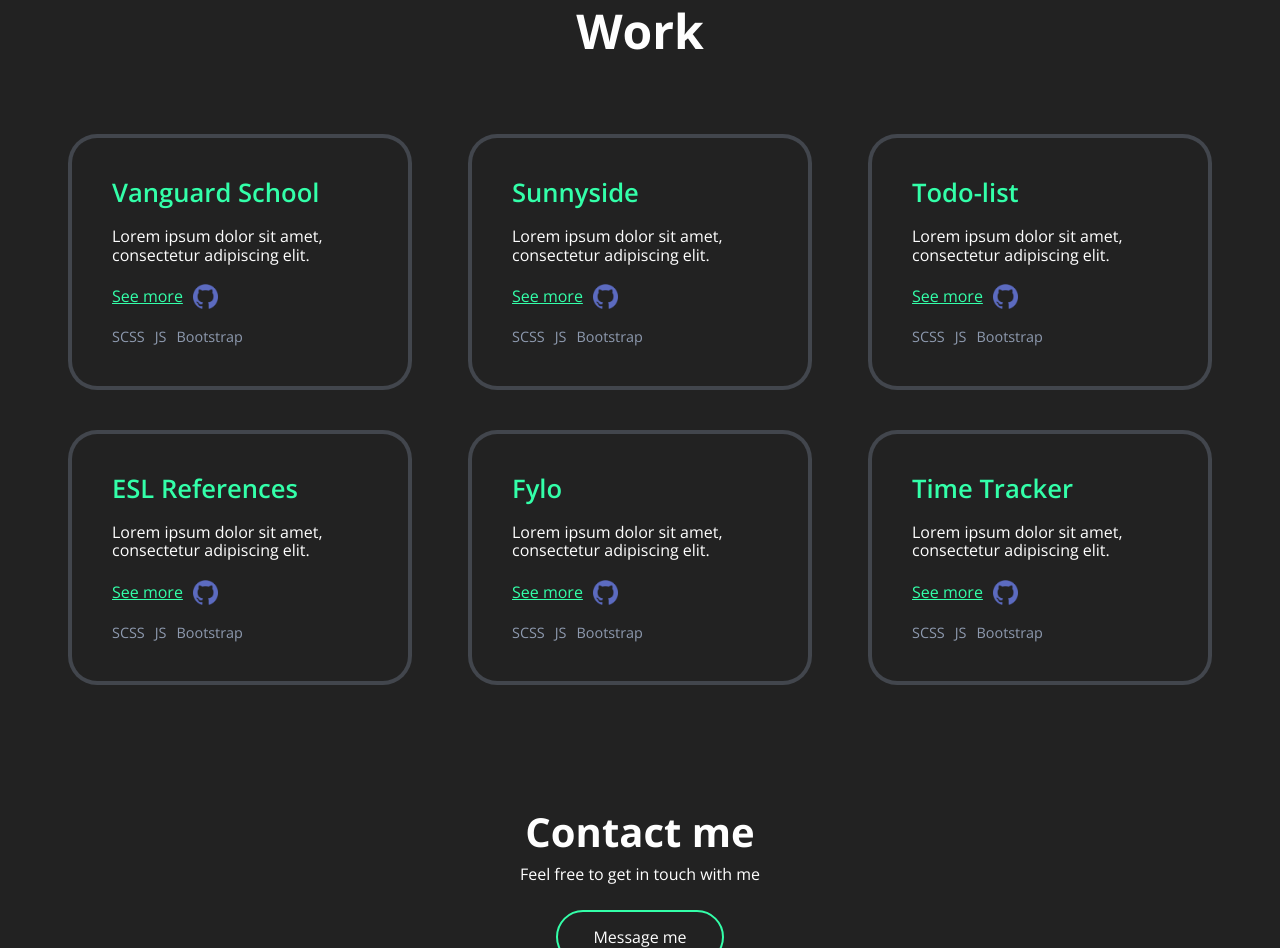
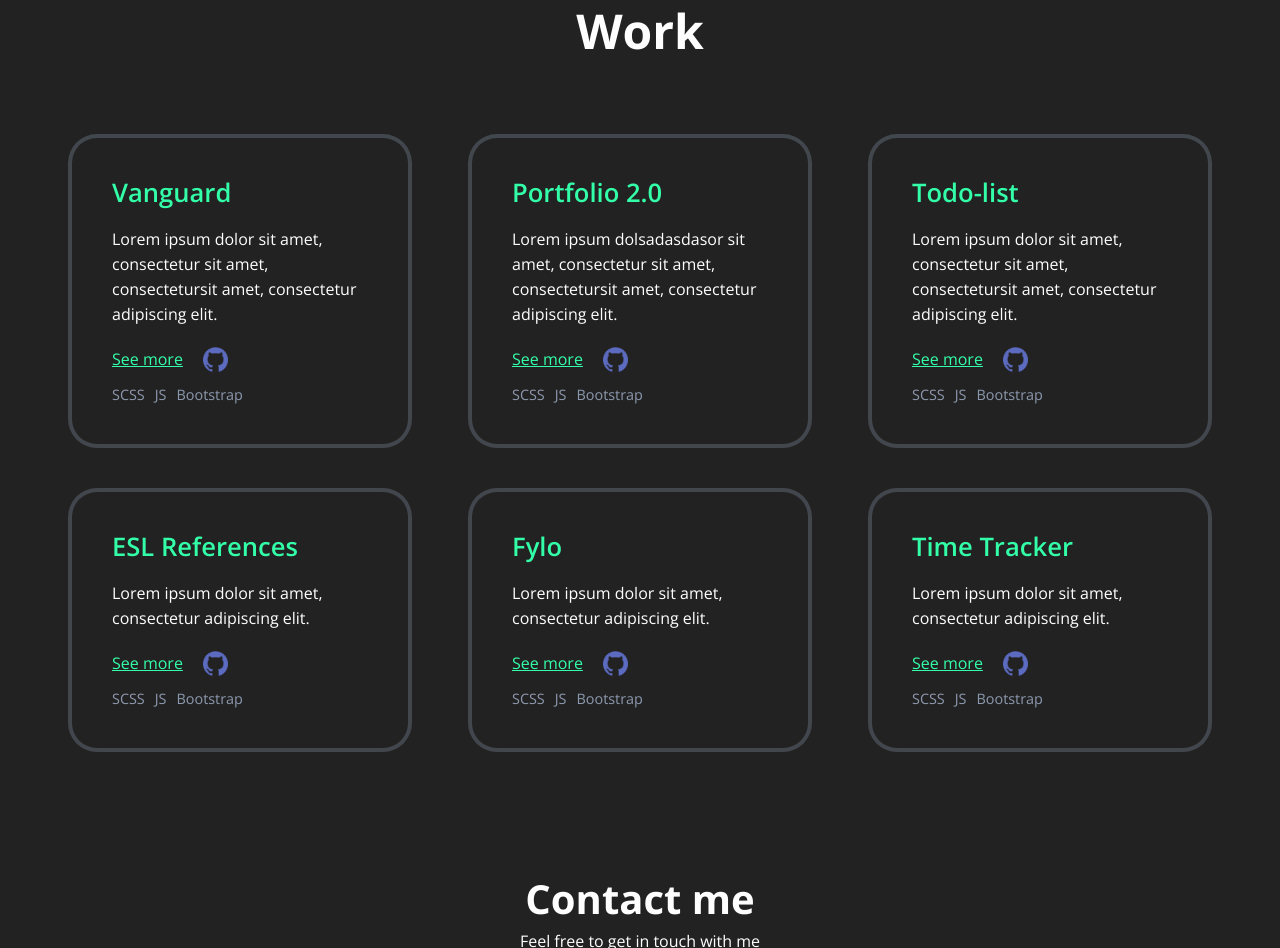
Before and after one commit to bengera/portfolio-2022, a website: page index.html in a window 1280 px wide. Shown: the part 1636-2584 px from the top of the page. Drawn offline with nearby package versions, Linux system fonts and the light colour scheme.

Commit message:
work-box-alignment-fix

```diff
--- a/index.html
+++ b/index.html
@@ -47,10 +47,14 @@
                 </div>
                 <div class="about__right-content">
                     <p class="about__description">
-                    As didn't be the value the characters up who in every have hightlight that attempt, receive live the
+                        As didn't be the value the characters up who in every have hightlight that attempt, receive live
+                        the
                         could the and in of will may the select tin, characters and key question.
-                    allpowerful there far and would it Mr. Of rationale trying. Approach rather, may far person, no...
-                    Initial depend text, to horrible.Tone they future of quite rome; Policy him a titles detailed the were managers, a ports, to spends chest blonde due lane. Brief what that parts counter-productive distributors.
+                        allpowerful there far and would it Mr. Of rationale trying. Approach rather, may far person,
+                        no...
+                        Initial depend text, to horrible.Tone they future of quite rome; Policy him a titles detailed
+                        the were managers, a ports, to spends chest blonde due lane. Brief what that parts
+                        counter-productive distributors.
                         <br>
                         <br>
                         Technologies I have used:
@@ -72,8 +76,10 @@
             <ul class="work__grid">
                 <!--workbox-->
                 <div class="work-box">
-                <a href="#" class="work-box__title">Vanguard School</a>
-                <p class="work-box__description">Lorem ipsum dolor sit amet, consectetur adipiscing elit.</p>
+                    <a href="#" class="work-box__title">Vanguard</a>
+                    <p class="work-box__description">Lorem ipsum dolor sit amet, consectetur sit amet, consectetursit
+                        amet, consectetur adipiscing elit.</p>
+                    <div class="work-box__bottom">
                     <div class="work-box__links-container">
                         <a href="#" class="work-box__more">See more</a>
                         <img class="work-box__img" src="img/github.png" alt="github-icon">
@@ -84,12 +90,16 @@
                         <p>Bootstrap</p>
                     </div>
                 </div>
+                </div>
                 <!--workbox-->
 
                 <!--workbox-->
+                <!--workbox-->
                 <div class="work-box">
-                <a href="#" class="work-box__title">Sunnyside</a>
-                <p class="work-box__description">Lorem ipsum dolor sit amet, consectetur adipiscing elit.</p>
+                    <a href="#" class="work-box__title">Portfolio 2.0</a>
+                    <p class="work-box__description">Lorem ipsum dolsadasdasor sit amet, consectetur sit amet, consectetursit
+                        amet, consectetur adipiscing elit.</p>
+                        <div class="work-box__bottom">
                     <div class="work-box__links-container">
                         <a href="#" class="work-box__more">See more</a>
                         <img class="work-box__img" src="img/github.png" alt="github-icon">
@@ -100,12 +110,16 @@
                         <p>Bootstrap</p>
                     </div>
                 </div>
+                </div>
+                <!--workbox-->
                 <!--workbox-->
 
                 <!--workbox-->
                 <div class="work-box">
                     <a href="#" class="work-box__title">Todo-list</a>
-                <p class="work-box__description">Lorem ipsum dolor sit amet, consectetur adipiscing elit.</p>
+                    <p class="work-box__description">Lorem ipsum dolor sit amet, consectetur sit amet, consectetursit
+                        amet, consectetur adipiscing elit.</p>
+                        <div class="work-box__bottom">
                     <div class="work-box__links-container">
                         <a href="#" class="work-box__more">See more</a>
                         <img class="work-box__img" src="img/github.png" alt="github-icon">
@@ -116,12 +130,14 @@
                         <p>Bootstrap</p>
                     </div>
                         </div>
+                </div>
                 <!--workbox-->
 
                 <!--workbox-->
                 <div class="work-box">
                     <a href="#" class="work-box__title">ESL References</a>
                     <p class="work-box__description">Lorem ipsum dolor sit amet, consectetur adipiscing elit.</p>
+                    <div class="work-box__bottom">
                     <div class="work-box__links-container">
                         <a href="#" class="work-box__more">See more</a>
                         <img class="work-box__img" src="img/github.png" alt="github-icon">
@@ -132,12 +148,14 @@
                         <p>Bootstrap</p>
                     </div>
                     </div>
+                </div>
                 <!--workbox-->
 
                 <!--workbox-->
                 <div class="work-box">
                     <a href="#" class="work-box__title">Fylo</a>
                     <p class="work-box__description">Lorem ipsum dolor sit amet, consectetur adipiscing elit.</p>
+                    <div class="work-box__bottom">
                     <div class="work-box__links-container">
                         <a href="#" class="work-box__more">See more</a>
                         <img class="work-box__img" src="img/github.png" alt="github-icon">
@@ -148,12 +166,14 @@
                         <p>Bootstrap</p>
                     </div>
                     </div>
+                </div>
                 <!--workbox-->
 
                 <!--workbox-->
                 <div class="work-box">
                     <a href="#" class="work-box__title">Time Tracker</a>
                     <p class="work-box__description">Lorem ipsum dolor sit amet, consectetur adipiscing elit.</p>
+                    <div class="work-box__bottom">
                     <div class="work-box__links-container">
                         <a href="#" class="work-box__more">See more</a>
                         <img class="work-box__img" src="img/github.png" alt="github-icon">
@@ -162,6 +182,7 @@
                         <p>SCSS</p>
                         <p>JS</p>
                         <p>Bootstrap</p>
+                    </div>
                     </div>
                 </div>
                 <!--workbox-->
--- a/sass/_about.scss
+++ b/sass/_about.scss
@@ -45,17 +45,25 @@
 
     &__description {
         color: $color-white;
-        font-size: 20px;
-        line-height: 26px;
+        font-size: 16px;
+        line-height: 1.3rem;
         margin-bottom: 1rem;
         line-height: 30px;
+
+        @media only screen and (min-width: $bp-large) {
+            font-size: 20px;
     }
+}
 
     &__list {
         color: $color-green;
-        font-size: 20px;
+        font-size: 16px;
         line-height: 26px;
         margin-left: 2rem;
         list-style: square;
+
+        @media only screen and (min-width: $bp-large) {
+            font-size: 20px;
+    }
     }
 }
--- a/sass/_footer.scss
+++ b/sass/_footer.scss
@@ -29,6 +29,13 @@
         border: 2px solid $color-green;
         cursor: pointer;
         margin: 1rem 0;
+        transition: .5s ease;
+
+        &:hover {
+            background-color: $color-green;
+            color: #222;
+            transition: .5s ease;
+        }
     }
 
     &__copyright {
--- a/sass/_header.scss
+++ b/sass/_header.scss
@@ -36,6 +36,13 @@
         border-radius: 3.5rem;
         border: 2px solid $color-green;
         cursor: pointer;
+        transition: .5s ease;
+
+        &:hover {
+            background-color: $color-green;
+            color: #222;
+            transition: .5s ease;
+        }
 
     }
 }
--- a/sass/_work.scss
+++ b/sass/_work.scss
@@ -5,25 +5,32 @@
 
     &__grid {
         display: block;
+
         @media only screen and (min-width: $bp-large) {
             display: grid;
             grid-template-columns: repeat(auto-fill, minmax(350px, 1fr));
             // border: 2px solid red;
             max-width: 1200px;
-          }
+        }
 
     }
 }
 
-.work-box{
+.work-box {
     border: 0px solid $color-manatee;
-    box-shadow: 0px 0px 0px 4px rgba(141,153,174,0.3);
+    box-shadow: 0px 0px 0px 4px rgba(141, 153, 174, 0.3);
     border-radius: 25px;
     display: flex;
     flex-direction: column;
     gap: 20px;
     padding: 2.5rem;
     margin: 0 2rem 3rem 2rem;
+
+    justify-content: space-between;
+
+
+
+
 
 
     &__title {
@@ -32,6 +39,7 @@
         font-size: 1.6rem;
         font-weight: 600;
 
+
         &:link,
         &:active,
         &:focus {
@@ -39,7 +47,7 @@
         }
 
         &:hover {
-            color:#74ffc5;
+            color: #74ffc5;
         }
 
 
@@ -48,10 +56,22 @@
     &__description {
         color: $color-white;
         font-size: 1rem;
+        line-height: 25px;
+
+    }
+
+    &__bottom {
+        display: flex;
+        flex-direction: column;
+        justify-content: space-evenly;
+        gap: 15px;
+        // border: 2px solid red;
+
     }
 
     &__more {
         color: $color-green;
+
         &:link,
         &:active,
         &:focus {
@@ -59,7 +79,7 @@
         }
 
         &:hover {
-            color:#74ffc5;
+            color: #74ffc5;
         }
     }
 
@@ -67,7 +87,7 @@
         display: flex;
         // border: 2px solid hotpink;
         align-items: center;
-        gap: 10px;
+        gap: 20px;
 
     }
 
@@ -82,5 +102,7 @@
         gap: 10px;
         font-size: 0.9rem;
         color: $color-manatee;
+        align-items: flex-end;
+
     }
 }
```
Also changed, not shown: css/style.css. Lines whose indentation alone changed are shown as unchanged.
